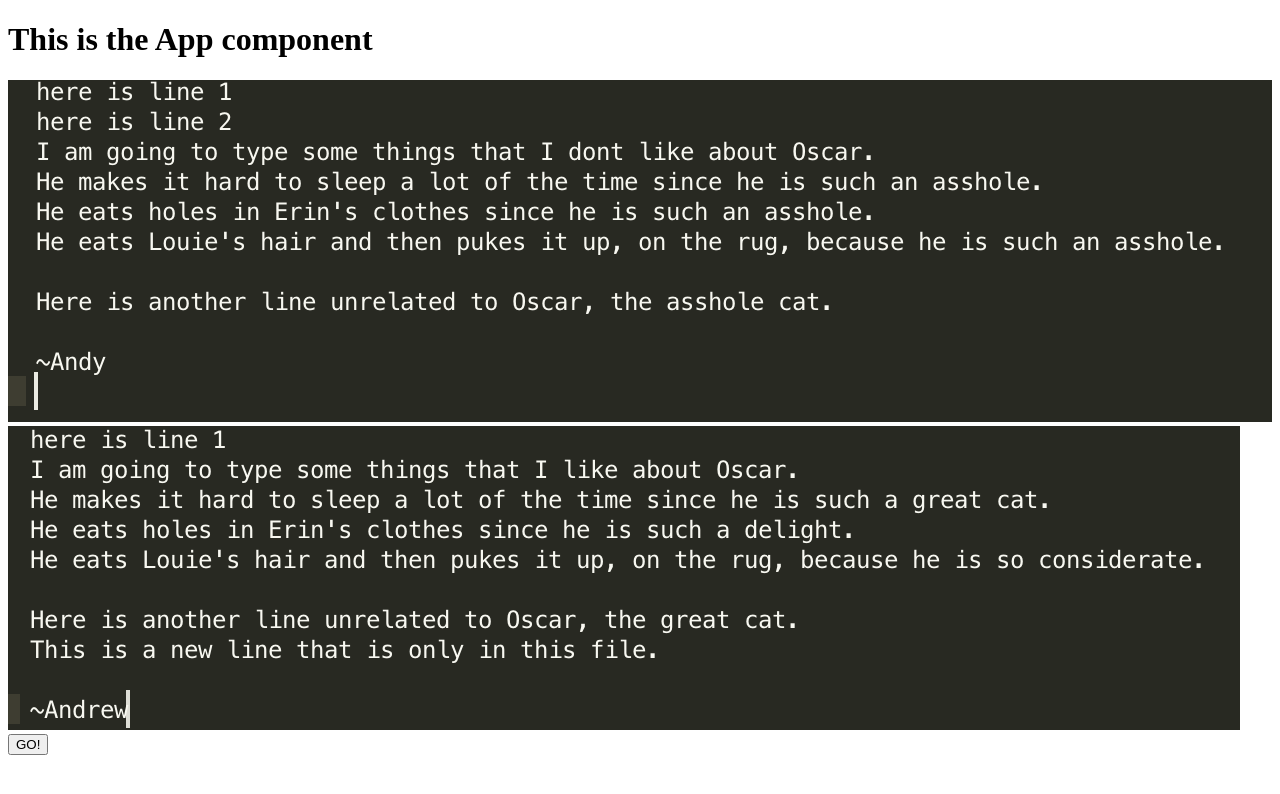
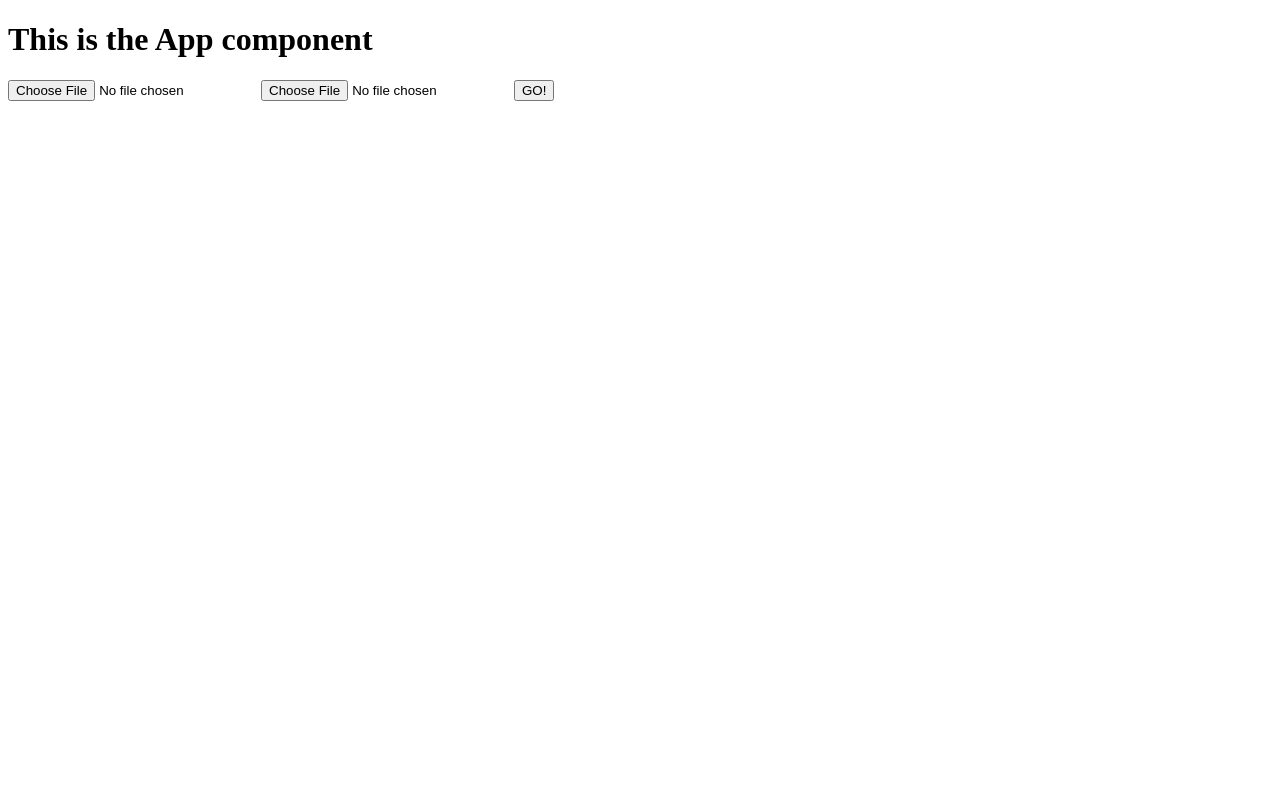
Before and after one commit to circld/doc_diff_poc, a React (Create React App) app: page / in a window 1280 px wide. Shown: the top 794 px of the page. Built offline with nearby package versions, Linux system fonts and the light colour scheme.

Commit message:
bare bones refactor to select images and diff

```diff
--- a/package.json
+++ b/package.json
@@ -10,7 +10,7 @@
     "tesseract.js": "^1.0.14"
   },
   "devDependencies": {
-    "react-scripts": "^2.1.3"
+    "react-scripts": "^2.1.8"
   },
   "scripts": {
     "start": "react-scripts start",
--- a/src/App.js
+++ b/src/App.js
@@ -1,15 +1,18 @@
 import React, { Component } from 'react';
-// import tesseract from '../node_modules/tesseract.js';  // server side import
 import diff_match_patch from '../node_modules/diff-match-patch/index.js';
 
-import OscarBad from './assets/images/OscarGood.png';
-import OscarGood from './assets/images/OscarBad.png'
 const tesseract = window.Tesseract;  // imported in index.html (required for client side execution)
+
+
+
+
 
 
 class App extends Component {
 
   state = {
+    file1: null,
+    file2: null,
     img1Text: null,
     img2Text: null
   };
@@ -34,6 +37,16 @@ class App extends Component {
     return dmp.diff_prettyHtml(diff);
   };
 
+  readFile = (event, stateKey) => {
+    const input = event.target;
+
+    const reader = new FileReader();
+    reader.onload = () => {
+      this.setState({ [stateKey]: reader.result });
+    };
+    reader.readAsDataURL(input.files[0]);
+  };
+
   render() {
 
     let diffHtml = null;
@@ -47,9 +60,9 @@ class App extends Component {
     return (
       <React.Fragment>
         <h1>This is the App component</h1>
-        <img src={OscarGood} />
-        <img src={OscarBad} />
-        <button onClick={() => this.getTextFromImages(OscarGood, OscarBad)}>GO!</button>
+        <input type="file" onChange={(e) => this.readFile(e, 'file1')}/>
+        <input type="file" onChange={(e) => this.readFile(e, 'file2')}/>
+        <button onClick={() => this.getTextFromImages(this.state.file1, this.state.file2)}>GO!</button>
         <div dangerouslySetInnerHTML={{ __html: diffHtml }} />
       </React.Fragment>
     );
```
Also changed, not shown: 2 other files (tests, documents, lock files or other folders).
